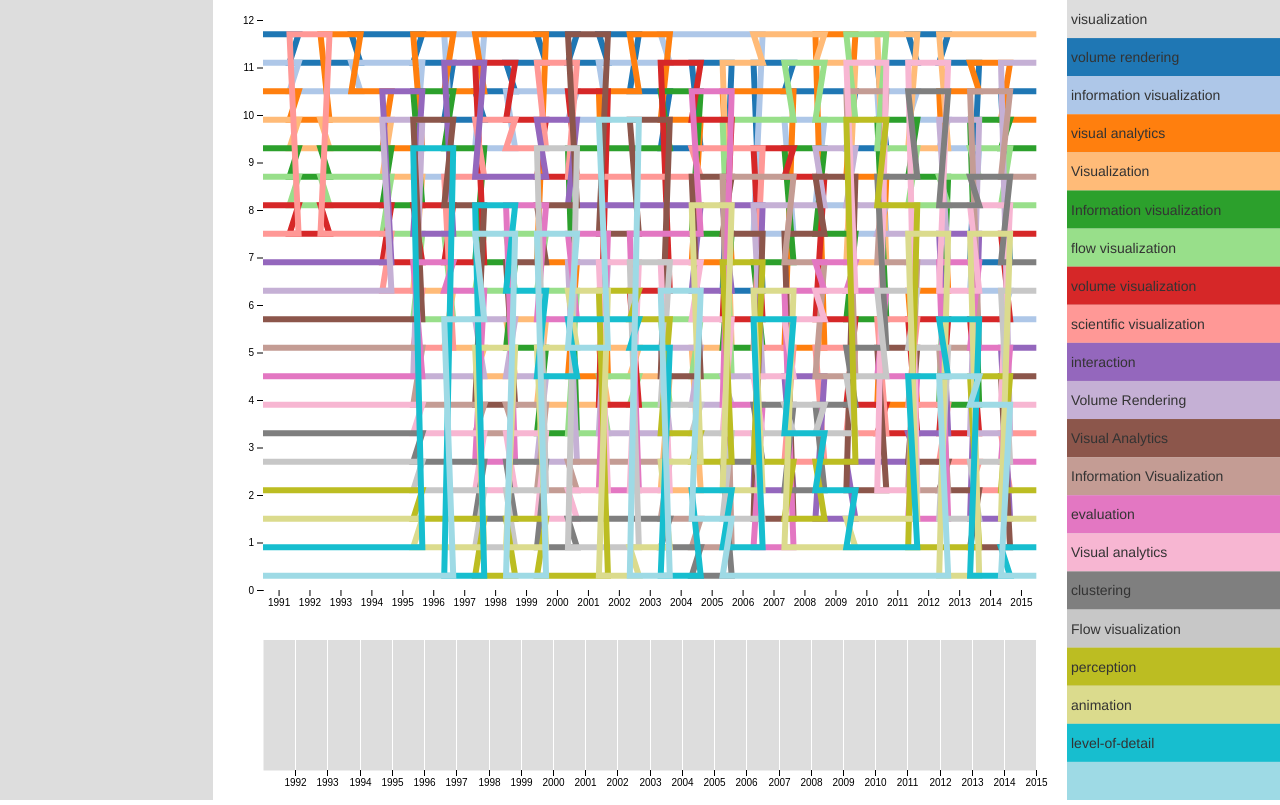
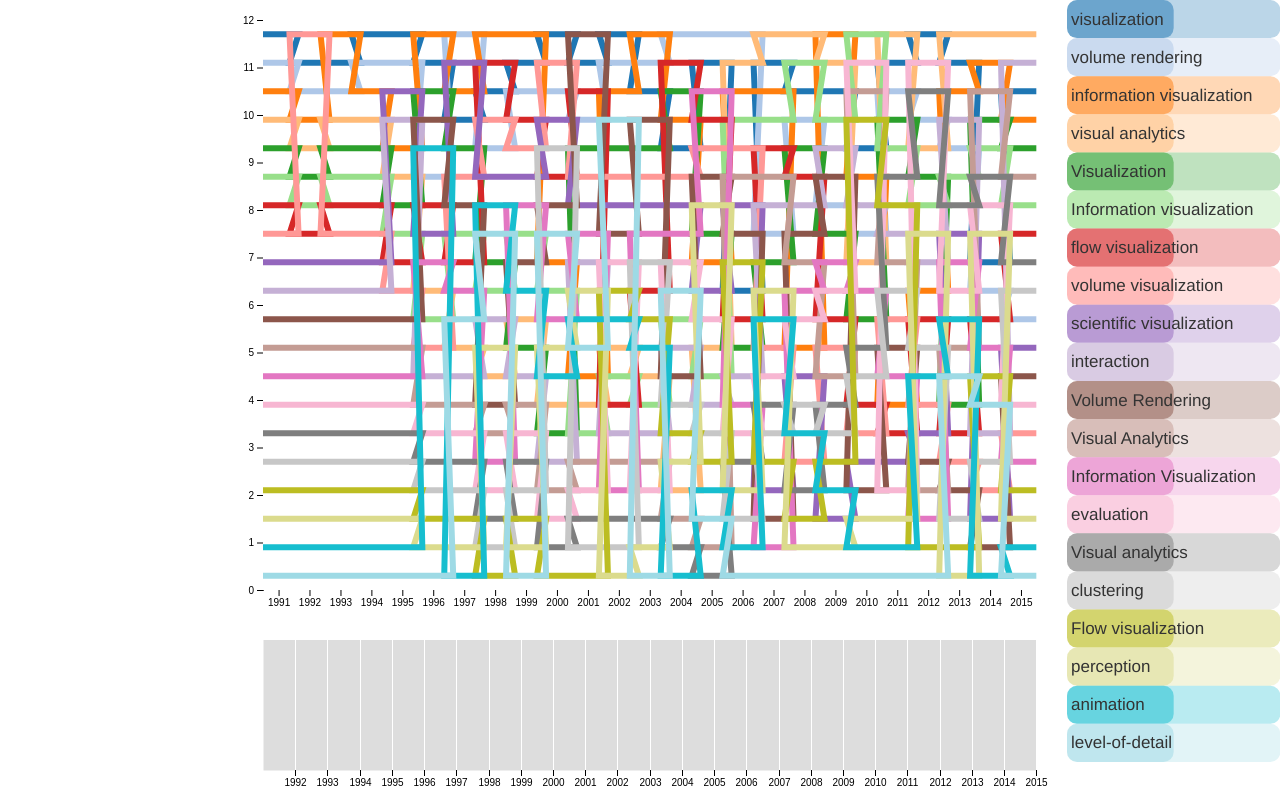
Before and after one commit to Nemoleoliu/KeywordOverTime, a plain HTML site: page index.html in a window 1280 px wide. Drawn offline with nearby package versions, Linux system fonts and the light colour scheme.

Commit message:
right-bar update

```diff
--- a/index.css
+++ b/index.css
@@ -8,6 +8,11 @@ body {
   padding: 0;
 }
 
+.keyword-label {
+	font-size: 17px;
+	font-style: normal;
+/*	font-family: "Comic Sans MS", cursive, sans-serif; */
+}
 .clear {
   margin: 0;
   padding: 0;
@@ -23,7 +28,7 @@ body {
 }
 
 .sidebar-left, .sidebar-right {
-  background-color: #dddddd;
+ /* background-color: #dddddd; */
 }
 
 .main {
--- a/index.js
+++ b/index.js
@@ -536,23 +536,40 @@ class KeywordsView {
     self.y.domain(self.kwd.keywords);
 
     const gKeywords = self.g.selectAll('g.gKeyword').data(this.kwd.keywords);
-    const gKeywordsEnter = gKeywords.enter()
-      .append('g').attr('class', 'gKeyword');
+
+	const gKeywordsEnter = gKeywords.enter()
+			.append('g').attr('class', 'gKeyword');
     gKeywordsEnter.append('rect').attr('class', 'keyword-bg');
-    gKeywordsEnter.append('text').attr('class', 'keyword-label');
+    gKeywordsEnter.append('rect').attr('class', 'keyword-bar');
+	gKeywordsEnter.append('text').attr('class', 'keyword-label');
 
-    gKeywords.merge(gKeywordsEnter).selectAll('rect.keyword-bg')
+   	gKeywords.merge(gKeywordsEnter).selectAll('rect.keyword-bar')
       .attr('x', 0)
-      .attr('y', function(d) { return self.y(d); })
+      .attr('y', function(d) { return self.y(d) - self.y.step(); })
+	  .attr('rx', 10)
+	  .attr('ry', 10)
+      .attr('width', self.width/2)
+      .attr('height', self.y.step())
+      .attr('fill', function(d) { return self.kwd.colorScale(d); })
+	  .attr('opacity', 0.5);
+
+
+	gKeywords.merge(gKeywordsEnter).selectAll('rect.keyword-bg')
+      .attr('x', 0)
+      .attr('y', function(d) { return self.y(d) - self.y.step(); })
+	  .attr('rx', 10)
+	  .attr('ry', 10)
       .attr('width', self.width)
       .attr('height', self.y.step())
-      .attr('fill', function(d) { return self.kwd.colorScale(d); });
+      .attr('fill', function(d) { return self.kwd.colorScale(d); })
+	  .attr('opacity', 0.3);
 
     gKeywords.merge(gKeywordsEnter).selectAll('text.keyword-label')
-      .text(function(d) { return d; })
+      .text(function (d) { return d; })
       .attr('x', 4)
       .attr('y', function(d) { return self.y(d)-self.y.step()/2; })
       .attr('alignment-baseline', 'central')
+	  .attr('text-anchor', 'start')
       .attr('fill','#333333');
 
 
```
Also changed, not shown: 2 other files.
